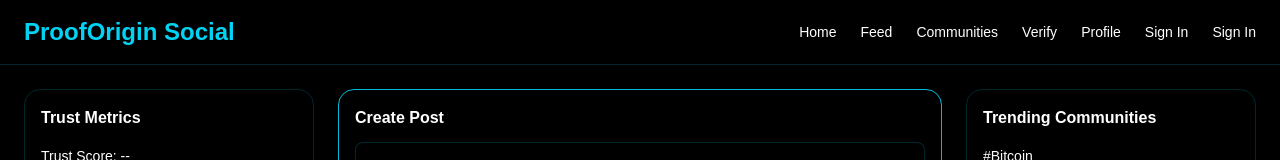
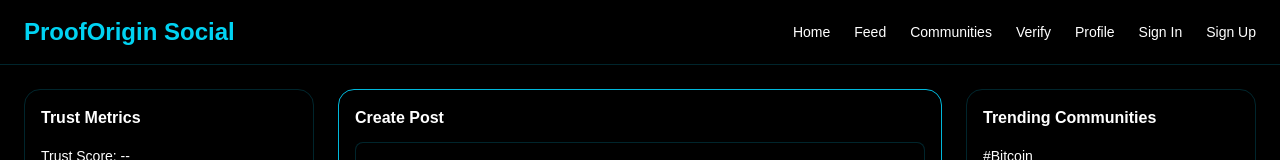
Before and after one commit to blockman-ai/prooforigin-social, a Next.js app: page / in a window 1280 px wide. Shown: the top 160 px of the page. Built offline with nearby package versions, Linux system fonts and the light colour scheme.

Commit message:
Fix navbar auth links

```diff
--- a/components/Navbar.tsx
+++ b/components/Navbar.tsx
@@ -2,6 +2,7 @@ export default function Navbar() {
   return (
     <nav className="border-b border-cyan-500/20">
       <div className="max-w-7xl mx-auto px-6 py-4 flex justify-between items-center">
+
         <h1 className="text-2xl font-bold text-cyan-400">
           ProofOrigin Social
         </h1>
@@ -11,8 +12,11 @@ export default function Navbar() {
           <a href="/feed">Feed</a>
           <a href="/communities">Communities</a>
           <a href="/verify">Verify</a>
-          <a href="/profile">Profile</a><a href="/login">Sign In</a><a href="/login">Sign In</a>
+          <a href="/profile">Profile</a>
+          <a href="/login">Sign In</a>
+          <a href="/signup">Sign Up</a>
         </div>
+
       </div>
     </nav>
   );
```
